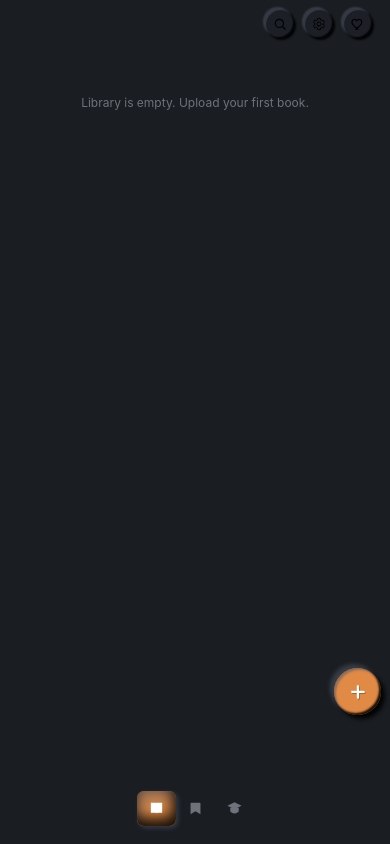
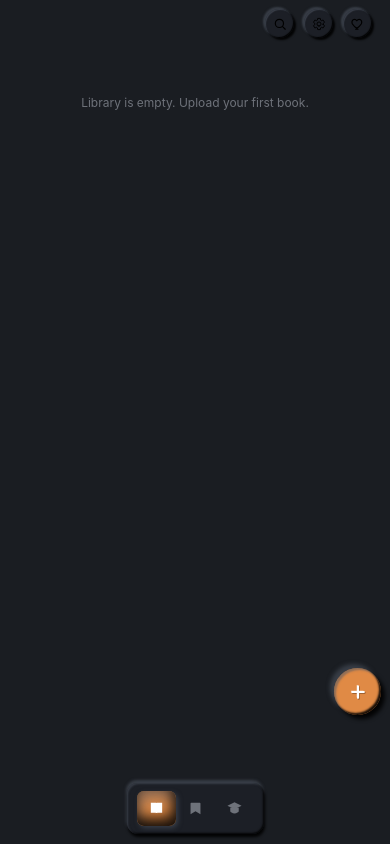
Before and after one commit to 402035zombie-a11y/sapphire, a React Native app: screen / in a window 390 px wide. Built offline with nearby package versions, Linux system fonts and the light colour scheme; what react-native-worklets would draw is missing.

Commit message:
fix: restore BottomTabBar neuRaised frame (lost in ffae7ea revert); FAB kept as e860bdd baseline

```diff
--- a/components/BottomTabBar.tsx
+++ b/components/BottomTabBar.tsx
@@ -7,7 +7,7 @@ import { View, Text, TouchableOpacity } from 'react-native';
 import Icon from './Icon';
 import { useTheme } from '../theme/ThemeContext';
 import { useAdaptive } from '../theme/useAdaptive';
-import { neuInset } from '../theme/neu';
+import { neuInset, neuRaised } from '../theme/neu';
 import { FONTS } from '../theme/constants';
 
 type RouteName = 'Library' | 'Dictionary' | 'Training';
@@ -38,7 +38,8 @@ export default function BottomTabBar({ state, descriptors, navigation }: any) {
         marginTop: a.tiny ? 4 : 6,
         paddingVertical: a.tiny ? 6 : 8,
         paddingHorizontal: a.tiny ? 6 : 10,
-        backgroundColor: 'transparent',
+        borderRadius: Math.round(a.radius * 1.6),
+        ...neuRaised(theme, Math.round(a.radius * 1.6)),
       }}
     >
       {state.routes.map((route: any, index: number) => {
```
